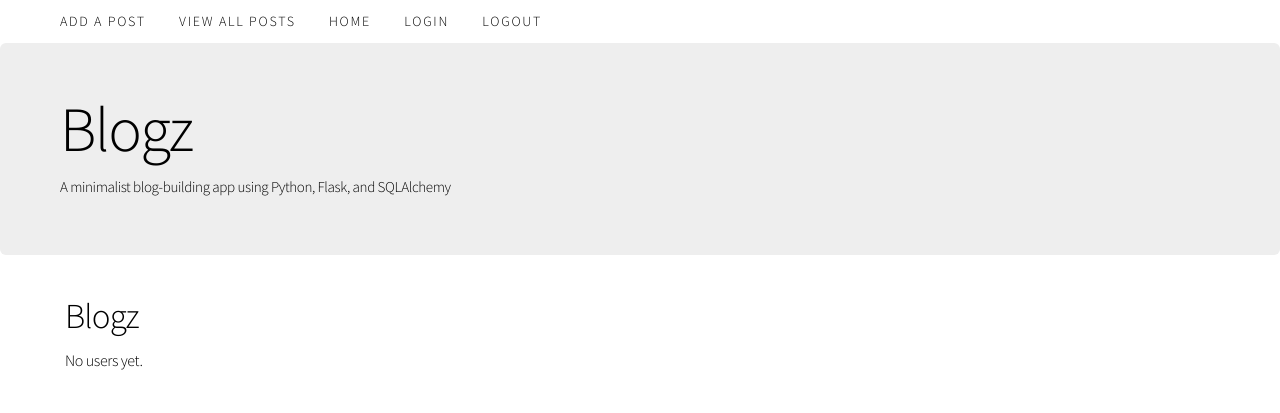
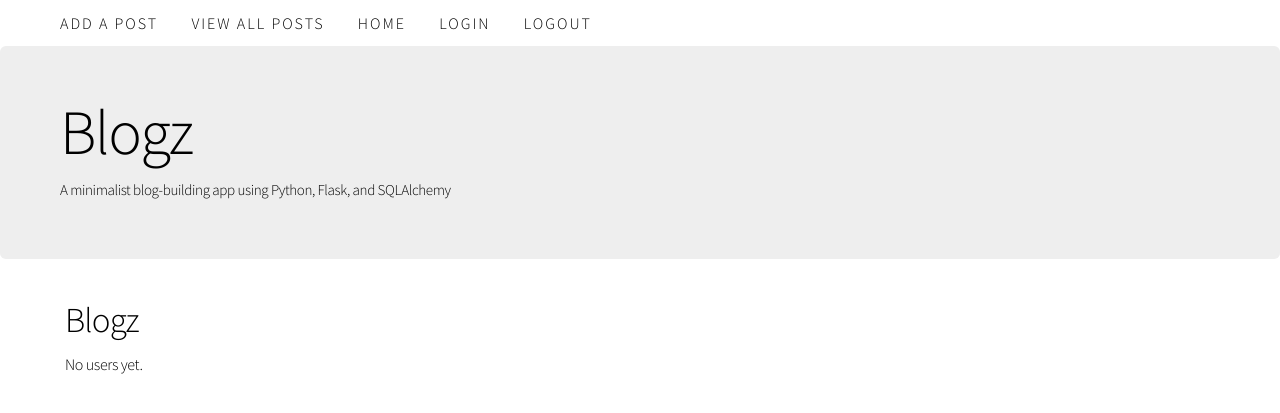
Before and after one commit to gitasong/blogz, a Flask app: page / in a window 1280 px wide. Shown: the top 413 px of the page. Run offline with Flask 2, Linux system fonts and the light colour scheme; some libraries are stand-ins or nearby versions.

Commit message:
tweak styles

```diff
--- a/static/css/styles.css
+++ b/static/css/styles.css
@@ -18,14 +18,14 @@ body, input, select, textarea {
 
 a {
     color: #000000;
-    font-size: 1.4rem;
+    font-size: inherit;
     letter-spacing: 0.125em;
     text-transform: uppercase;
 }
 
 a:hover {
     color: #999999;
-    font-size: 1.4rem;
+    font-size: inherit;
     letter-spacing: 0.125em;
     text-transform: uppercase;
 }
@@ -39,8 +39,16 @@ em, i {
 }
 
 p {
-    margin: 0 0 2rem 0;
+    margin: 0 0 0 0;
     letter-spacing: -0.025em;
+}
+
+p > small {
+    margin: 0 0 3rem 0;
+}
+
+small {
+    font-size: 75%;
 }
 
 h1, h2, h3, h4, h5, h6 {
```
